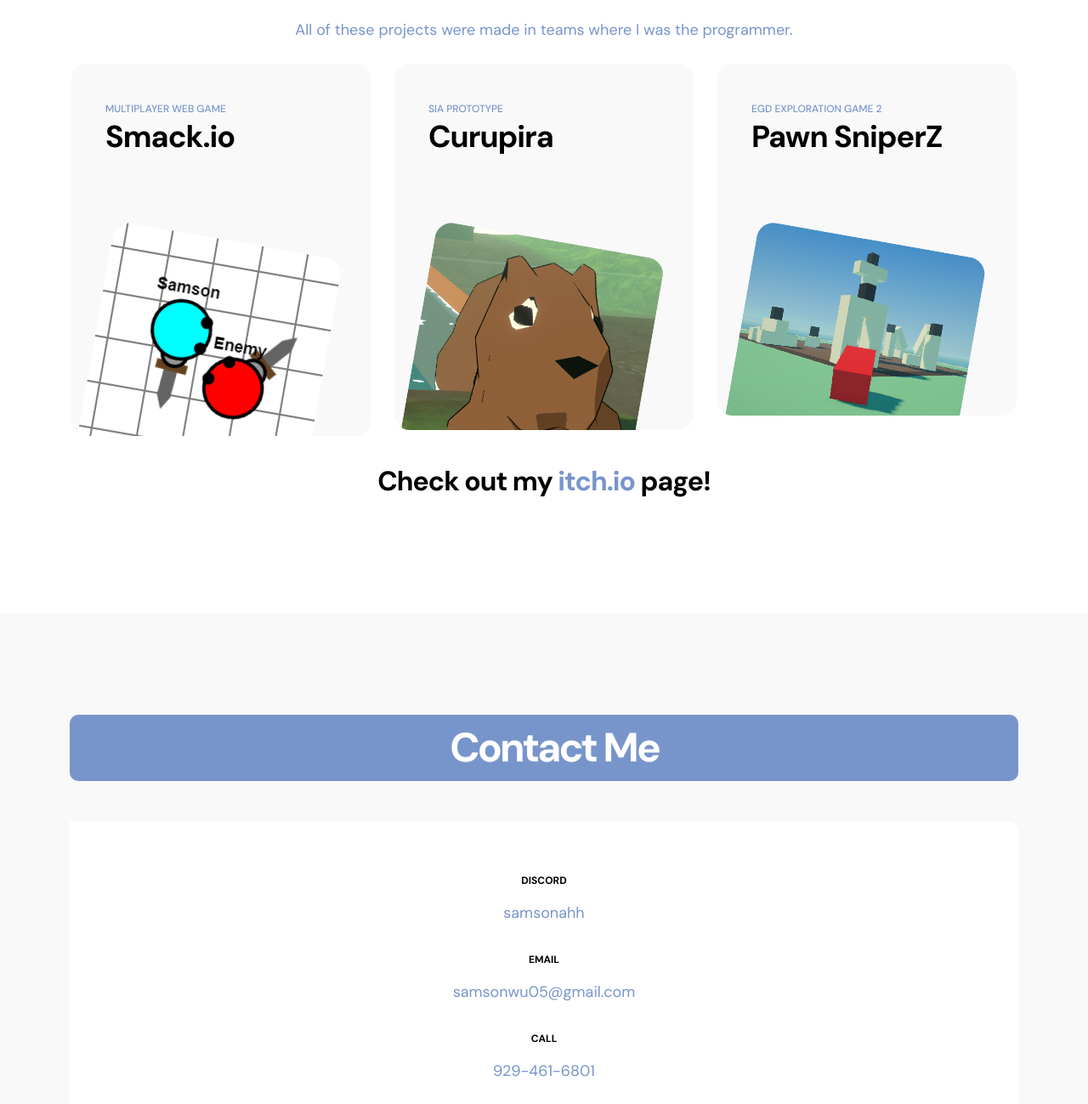
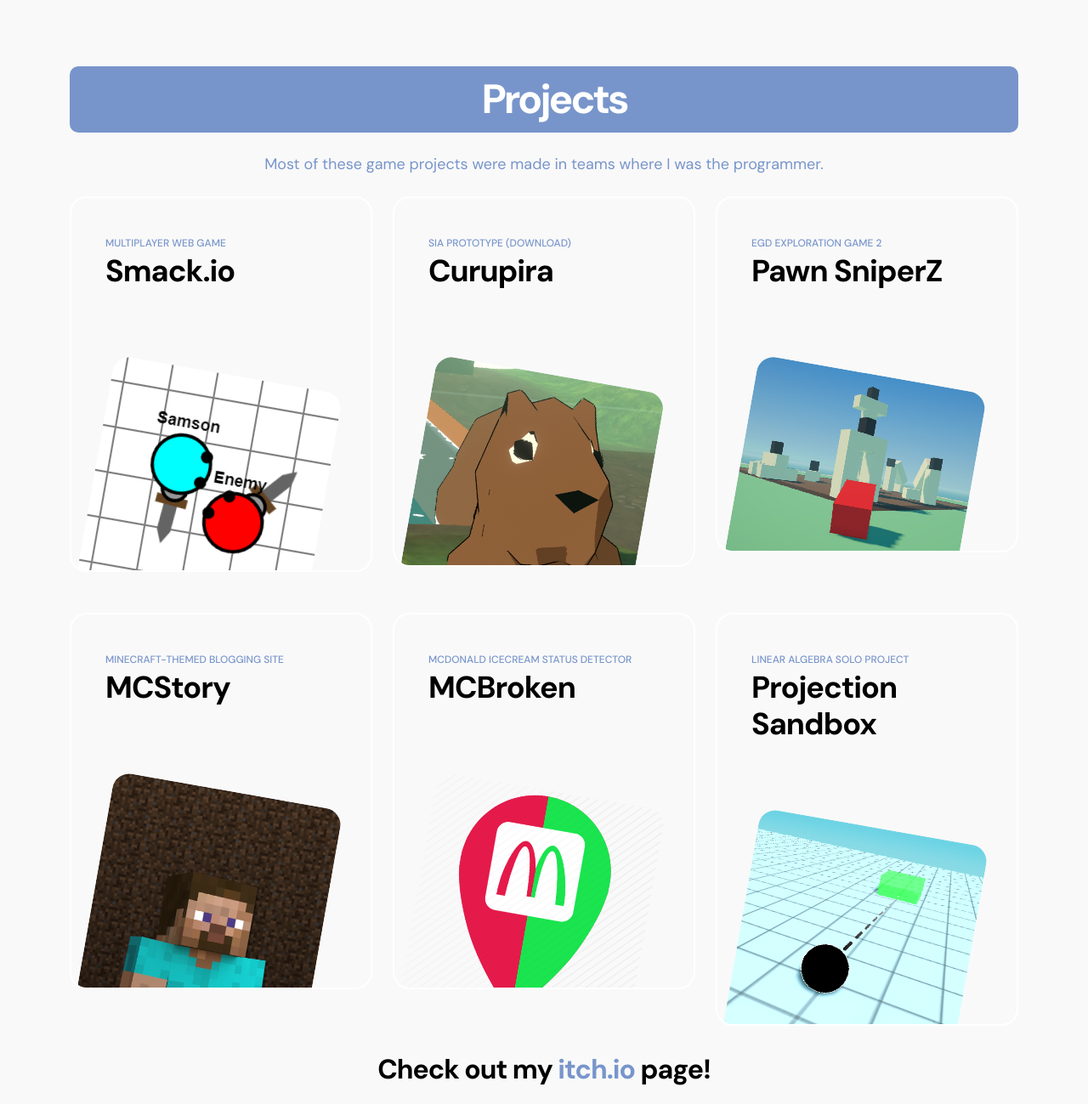
Before and after one commit to samsonahh/portfolio-web, a plain HTML site: page index.html in a window 1280 px wide. Shown: the part 1361-2660 px from the top of the page at 85% size. Drawn offline with Linux system fonts and the light colour scheme; a script that the page names is missing.

Commit message:
more projects

```diff
--- a/index.html
+++ b/index.html
@@ -116,14 +116,15 @@
 
                                 <h4 class="pt-2 mb-3 text-center">I'm a <a href="https://macaulay.cuny.edu/" target="_blank">Macaulay Honors</a> and <a href="https://cunyba.cuny.edu/" target="_blank">CUNY BA</a> student who is studying Game Programming.</h4>
 
-                                <h4 class="pt-2 mb-3 text-center">I'm also an ATA at <a href="https://www.schoolofinteractivearts.org/" target="_blank">SIA Urban Arts</a> and a member of <a href="https://www.egdcollective.org/" target="_blank">EGD Collective</a>.</h4>
+                                <h4 class="pt-2 mb-3 text-center">I'm also an Assistant Teaching Artist at <a href="https://www.schoolofinteractivearts.org/" target="_blank">SIA Urban Arts</a> and a participant of the <a href="https://www.egdcollective.org/exploration-program" target="_blank">EGD Exploration Program</a>.</h4>
                             </div>
                         </div>
 
                     </div>
                 </div>
+            </section>
 
-            <section class="projects section-padding" id="section_3">
+            <section class="featured section-padding" id="section_3">
                 <div class="container">
                     <div class="row">
 
@@ -133,9 +134,11 @@
                             </div>
                         </div>
 
-                        <p class="mb-0 text-center">
-                            All of these projects were made in teams where I was the programmer.
-                        </p>
+                        <div>
+                            <p class="mb-0 text-center">
+                                Most of these game projects were made in teams where I was the programmer.
+                            </p>
+                        </div>
 
 
                         <div class="col-lg-4 col-md-6 col-12">
@@ -155,7 +158,7 @@
                         <div class="col-lg-4 col-md-6 col-12">
                             <div class="projects-thumb">
                                 <div class="projects-info">
-                                    <small class="projects-tag">SIA Prototype</small>
+                                    <small class="projects-tag">SIA Prototype (Download)</small>
 
                                     <h3 class="projects-title">Curupira</h3>
                                 </div>
@@ -176,6 +179,48 @@
 
                                 <a href="https://samsonahh.itch.io/pawnsniperz" target="_blank">
                                     <img src="images/pawn-sniperz.png" class="projects-image img-fluid" alt="">
+                                </a>
+                            </div>
+                        </div>
+
+                        <div class="col-lg-4 col-md-6 col-12">
+                            <div class="projects-thumb">
+                                <div class="projects-info">
+                                    <small class="projects-tag">Minecraft-Themed Blogging Site</small>
+
+                                    <h3 class="projects-title">MCStory</h3>
+                                </div>
+
+                                <a href="http://mcstory.samsonahh.me:7778/" target="_blank">
+                                    <img src="images/mcstory.png" class="projects-image img-fluid" alt="">
+                                </a>
+                            </div>
+                        </div>
+
+                        <div class="col-lg-4 col-md-6 col-12">
+                            <div class="projects-thumb">
+                                <div class="projects-info">
+                                    <small class="projects-tag">McDonald IceCream Status Detector</small>
+
+                                    <h3 class="projects-title">MCBroken</h3>
+                                </div>
+
+                                <a href="http://mcbroken.samsonahh.me:5000/" target="_blank">
+                                    <img src="images/mcbroken.png" class="projects-image img-fluid" alt="">
+                                </a>
+                            </div>
+                        </div>
+
+                        <div class="col-lg-4 col-md-6 col-12">
+                            <div class="projects-thumb">
+                                <div class="projects-info">
+                                    <small class="projects-tag">Linear Algebra Solo Project</small>
+
+                                    <h3 class="projects-title">Projection Sandbox</h3>
+                                </div>
+
+                                <a href="https://samsonahh.itch.io/projection-sandbox" target="_blank">
+                                    <img src="images/sandbox.png" class="projects-image img-fluid" alt="">
                                 </a>
                             </div>
                         </div>
```
Also changed, not shown: images/mcbroken.png (added), images/mcstory.png (added), images/sandbox.png (added).
